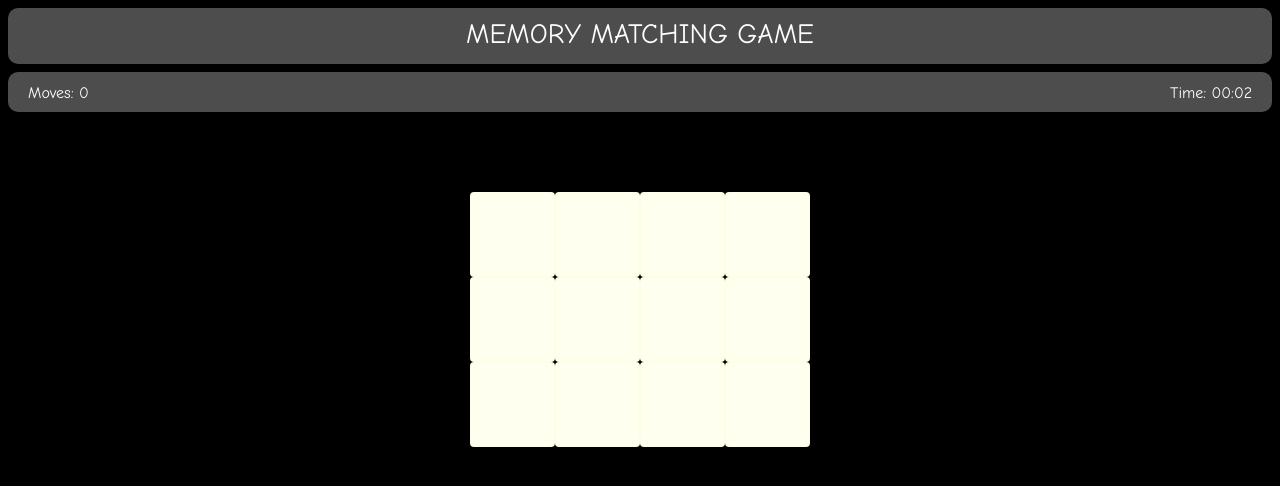
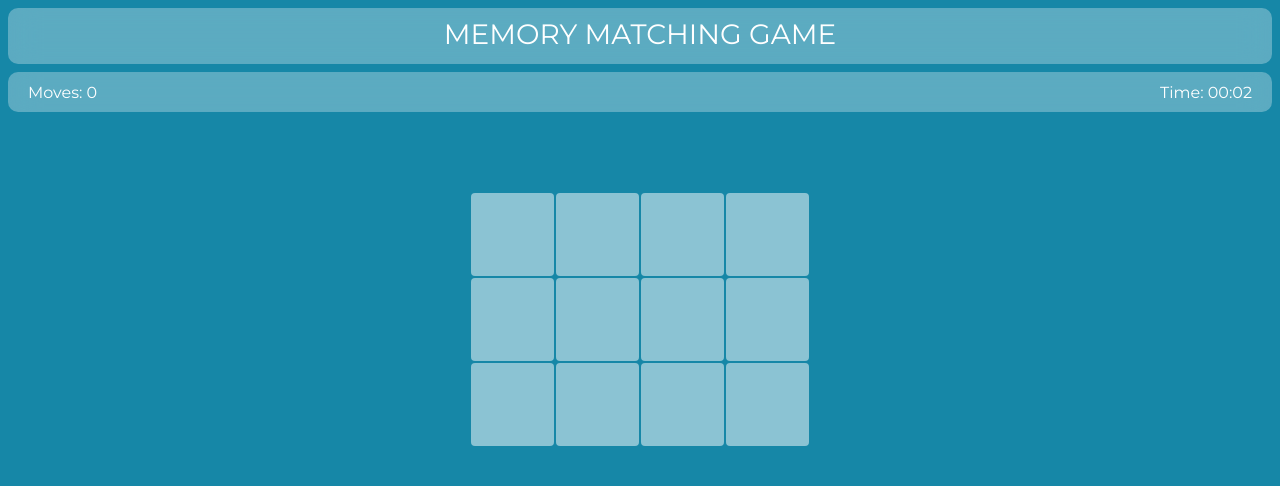
Before and after one commit to NMNKMR/Project-MemoryCard, a plain HTML site: page index.html in a window 1280 px wide. Both pictures are taken after a click on the button "3 x 4". Drawn offline with nearby package versions, Linux system fonts and the light colour scheme.

Commit message:
Revert "New UI changes added"

```diff
--- a/gamestyle.css
+++ b/gamestyle.css
@@ -1,8 +1,8 @@
 
 body {
-    font-family: 'Comic Sans Ms', sans-serif;
+    font-family: 'Montserrat', sans-serif;
     margin:0;
-    background-color: 		#000000;
+    background-color: #1687A7;
 }
 
 p {
@@ -10,7 +10,7 @@ p {
     margin-top:10px;
 }
 td {
-    background-color:	#FFFFE0;
+    background-color: transparent;
     height:85px;
     width:85px;
 }
```
